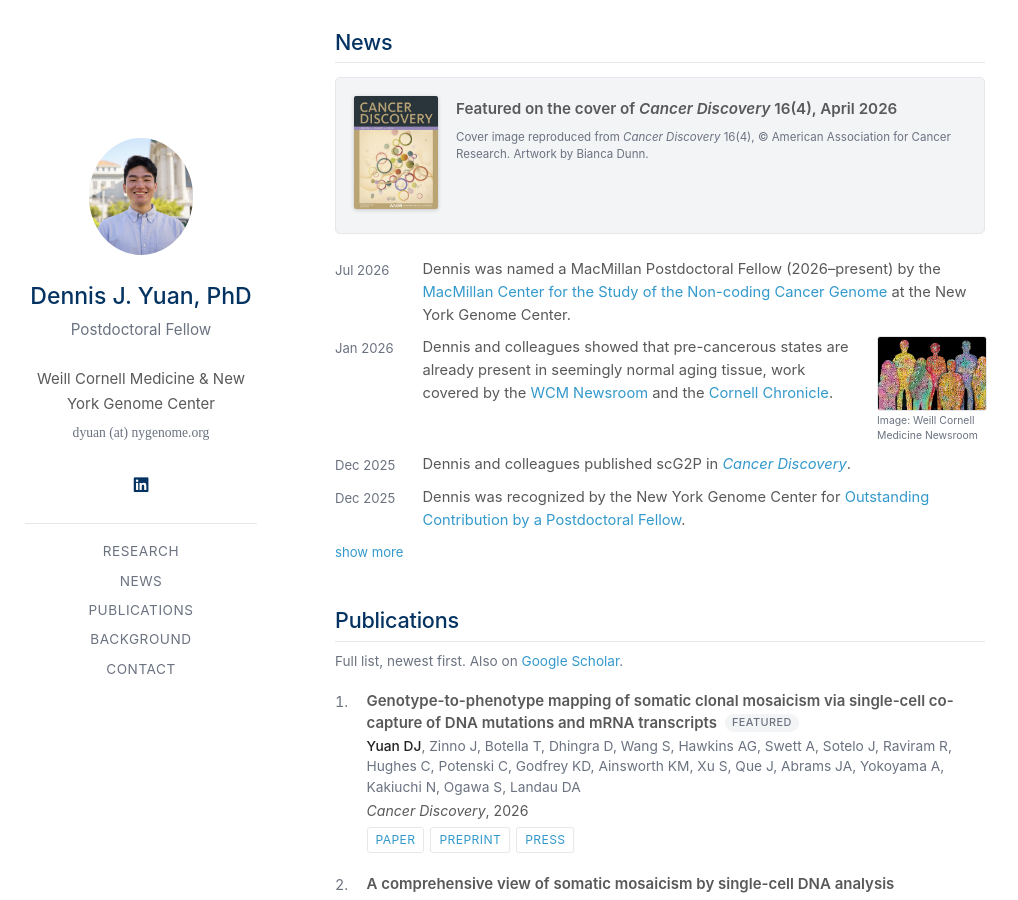
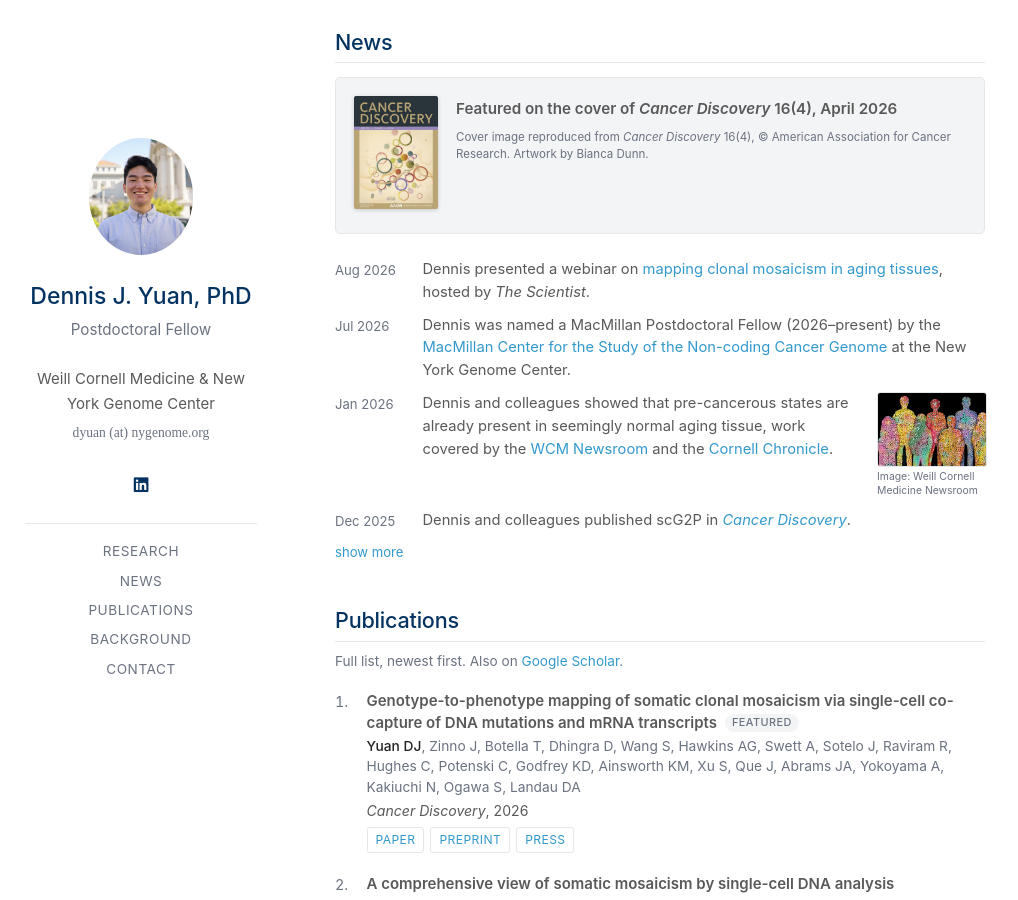
Before and after one commit to dennisjyuan/dennisjyuan.github.io, a Jekyll site: the page built from index.md, in a window 1280 px wide and 900 px high, scrolled down 1388 px. Shown: the whole window, without its empty margins (135-1153 px from the left). Built offline with Jekyll 4.4.1, drawn with Linux system fonts in a browser that asks for light colours; a style sheet for code colours, icons or effects is not loaded; our own code applies the rules of GitHub Pages for plain Markdown files.

Commit message:
Add Aug 2026 The Scientist webinar to news
Co-Authored-By: Claude Opus 5 <noreply@anthropic.com>
Claude-Session: https://claude.ai/code/session_01VcG9CSWDN8LwUYUEFnJWMX

```diff
--- a/_data/news.yml
+++ b/_data/news.yml
@@ -17,6 +17,9 @@ cover:
 
 main:
 
+
+  - date: "Aug 2026"
+    text: 'Dennis presented a webinar on <a href="https://www.the-scientist.com/mapping-clonal-mosaicism-in-aging-tissues-74791">mapping clonal mosaicism in aging tissues</a>, hosted by <em>The Scientist</em>.'
 
   - date: "Jul 2026"
     text: 'Dennis was named a MacMillan Postdoctoral Fellow (2026&ndash;present) by the <a href="https://www.csncg.org/early-career-development-trainees-1">MacMillan Center for the Study of the Non-coding Cancer Genome</a> at the New York Genome Center.'
```
